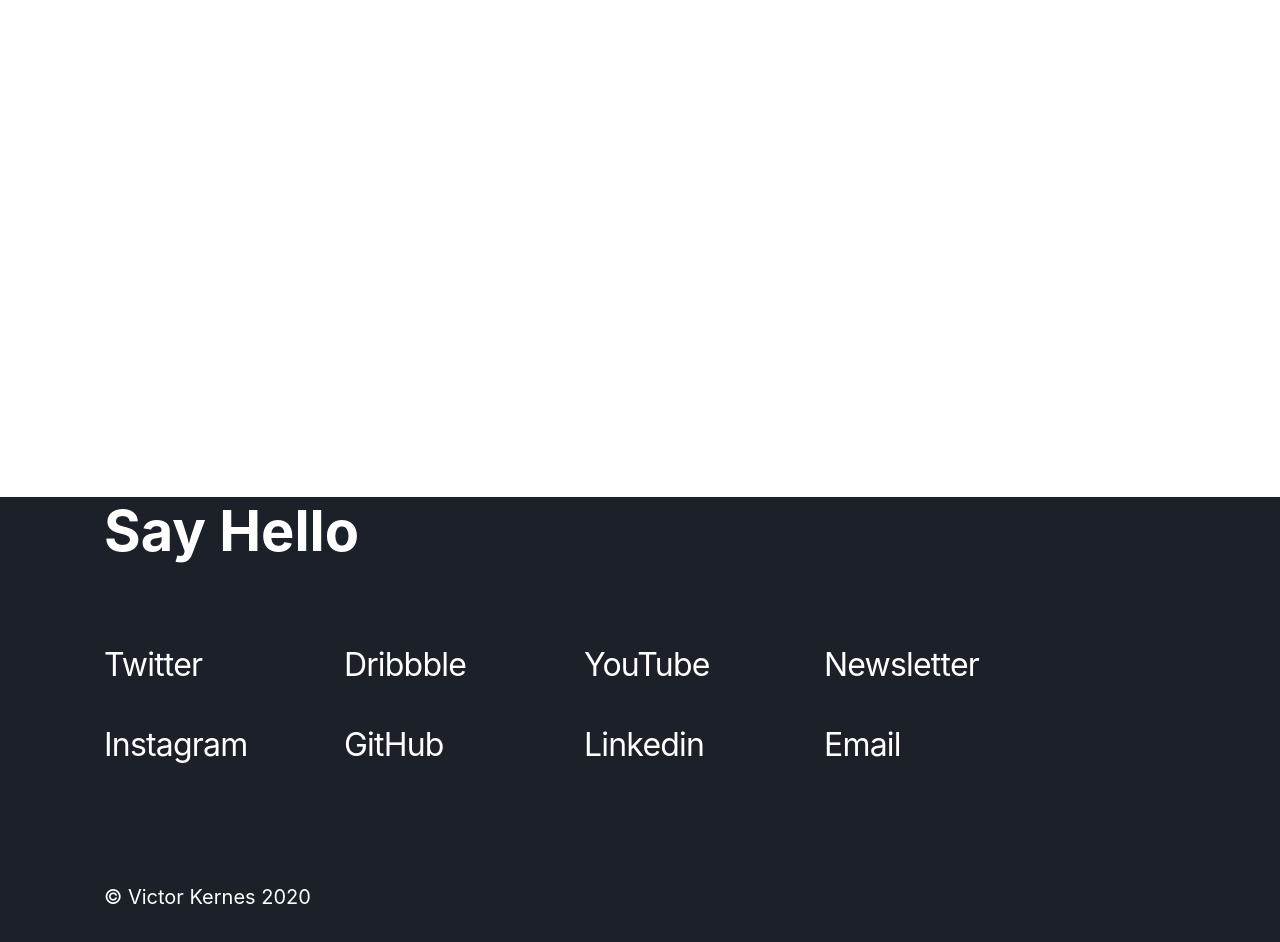
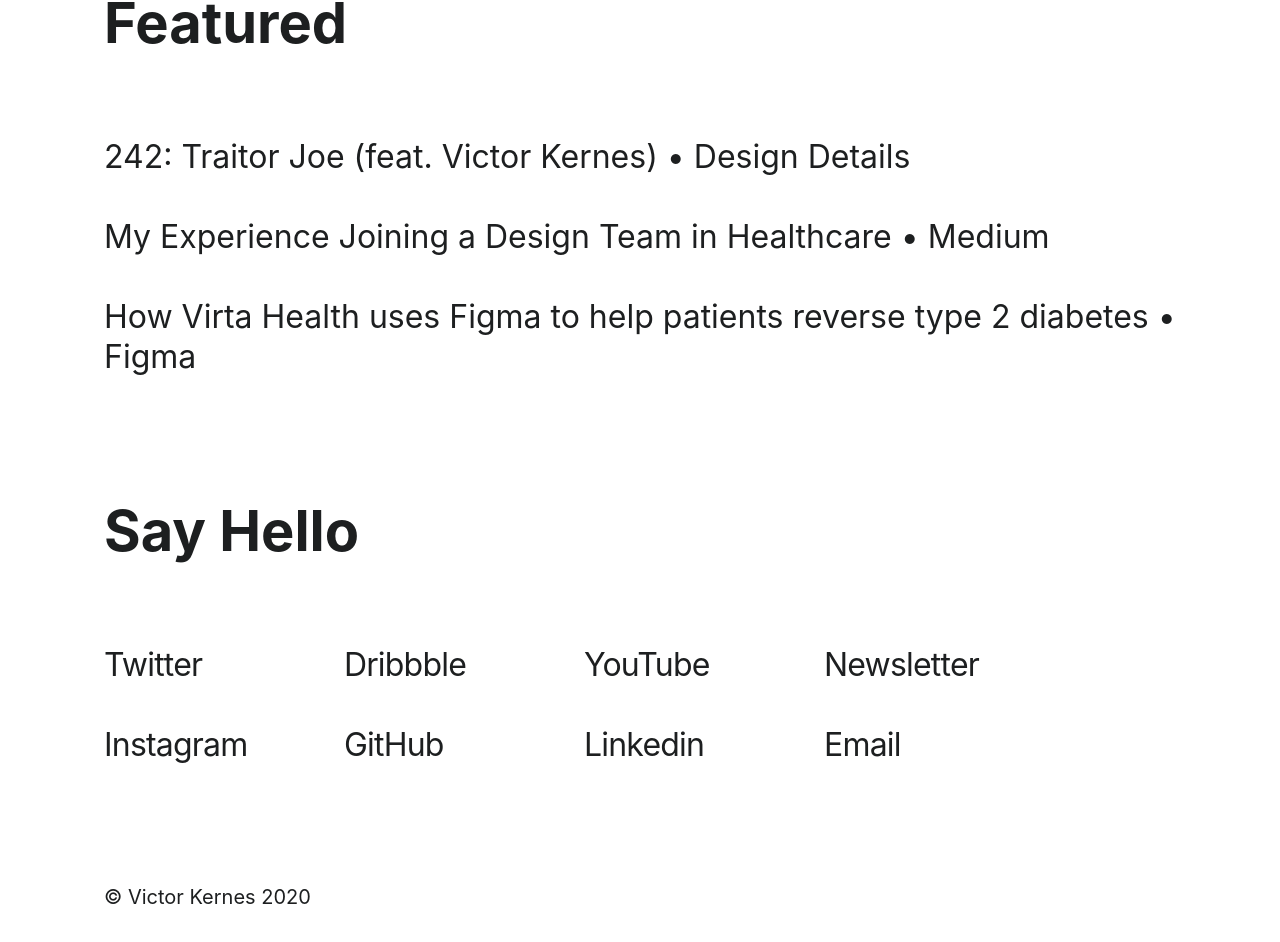
Before and after one commit to victorkernes/victor-kernes-next, a Next.js app: page / in a window 1280 px wide. Shown: the part 1218-2160 px from the top of the page. Built offline with nearby package versions, Linux system fonts and the light colour scheme.

Commit message:
Fixing light mode

```diff
--- a/components/Footer/Footer.module.css
+++ b/components/Footer/Footer.module.css
@@ -1,6 +1,5 @@
 .Footer {
   width: 100%;
-  background-color: #1B2029;
 }
 .FooterContainer {
   max-width: 1072px;
@@ -9,7 +8,6 @@
 }
 .FooterHeader {
   font-size: 3.5rem;
-  color: rgba(255, 255, 255, 1);
   padding-bottom: 5rem;
 }
 .LinksContainer {
@@ -30,14 +28,12 @@
 .LinkText a {
   text-decoration: none;
   font-size: 2rem;
-  color: rgba(255, 255, 255, 1);
   line-height: 1.25;
   font-style: normal;
   letter-spacing: -0.05rem;
 }
 .Copyright {
   font-size: 1.25rem;
-  color: rgba(255, 255, 255, 1);
 }
 @media (max-width: 720px) {
   .FooterContainer {
@@ -59,6 +55,5 @@
   }
   .Copyright {
     font-size: 1rem;
-    color: rgba(255, 255, 255, 1);
   }
 }
--- a/pages/index.js
+++ b/pages/index.js
@@ -1,4 +1,4 @@
-import Page from '../components/Page'
+import Page from "../components/Page";
 
 export default () => (
   <Page>
@@ -11,6 +11,7 @@
         <a
           className={"CaseStudiesButton"}
           href="https://www.dropbox.com/s/uy86nrrxoy87q6m/Victor%20Kernes%20%E2%80%93%20Portfolio%20%28Password%29.pdf"
+          target="_blank"
         >
           Read Case Studies →
         </a>
@@ -29,17 +30,23 @@
     <section className={"FeaturedContainer"}>
       <h2>Featured</h2>
       <p>
-        <a href="https://designdetails.fm/episodes/130517">
+        <a href="https://designdetails.fm/episodes/130517" target="_blank">
           242: Traitor Joe (feat. Victor Kernes) • Design Details
         </a>
       </p>
       <p>
-        <a href="https://medium.com/virta-health/my-experience-joining-a-design-team-in-healthcare-bc07fbfe41a4">
+        <a
+          href="https://medium.com/virta-health/my-experience-joining-a-design-team-in-healthcare-bc07fbfe41a4"
+          target="_blank"
+        >
           My Experience Joining a Design Team in Healthcare • Medium
         </a>
       </p>
       <p>
-        <a href="https://www.figma.com/blog/how-virta-health-uses-figma-to-help-patients-reverse-type-2-diabetes/">
+        <a
+          href="https://www.figma.com/blog/how-virta-health-uses-figma-to-help-patients-reverse-type-2-diabetes/"
+          target="_blank"
+        >
           How Virta Health uses Figma to help patients reverse type 2 diabetes •
           Figma
         </a>
--- a/pages/styles.css
+++ b/pages/styles.css
@@ -26,7 +26,12 @@
   color: var(--body-foreground);
   background-color: var(--body-background);
 }
-
+a {
+  color: var(--link-color);
+}
+a:hover {
+  opacity: 0.7;
+}
 .AboutMeSection {
   animation: fadein 2s;
   display: flex;
@@ -74,7 +79,7 @@
   font-weight: 700;
 }
 .ProjectContainer {
-  color: #111;
+  color: #1d1f20;
   background: #fff;
   width: 100%;
   padding: 3rem;
@@ -99,18 +104,15 @@
 }
 .FeaturedContainer h2 {
   font-size: 3.5rem;
-  color: rgba(255, 255, 255, 1);
   padding-bottom: 5rem;
 }
 .FeaturedContainer p {
   font-size: 2rem;
-  color: rgba(255, 255, 255, 1);
   line-height: 1.25;
   padding-bottom: 2.5rem;
 }
 .FeaturedContainer a {
   text-decoration: none;
-  color: rgba(255, 255, 255, 1);
 }
 .VirtaWorkImage {
   max-width: 100%;
@@ -182,7 +184,7 @@
   opacity: 1;
 }
 .ProjectLink {
-  color: #000;
+  color: #1d1f20;
 }
 .ProjectLogo {
   width: 72px;
@@ -236,11 +238,12 @@
 }
 
 :root {
-    --nav-color: #111;
+    --nav-color: #1d1f20;
     --nav-hover-color: rgb(0, 0, 0, 0.7);
-    --body-foreground: #111;
+    --body-foreground: #1d1f20;
     --body-background: #fff;
-    --tweet-me-color: #111;
+    --link-color: #1d1f20;
+    --tweet-me-color: #1d1f20;
     --tweet-me-background: rgba(0, 0, 0, 0.025);
 }
 @media (prefers-color-scheme: dark) {
@@ -248,7 +251,8 @@
     --nav-color: #fff;
     --nav-hover-color: rgb(255, 255, 255, 0.7);
     --body-foreground: #eee;
-    --body-background: #1B2029;
+    --body-background: #1d1f20;
+    --link-color: #fff;
     --tweet-me-color: #fff;
     --tweet-me-background: rgba(255, 255, 255, 0.025);
   }
```
